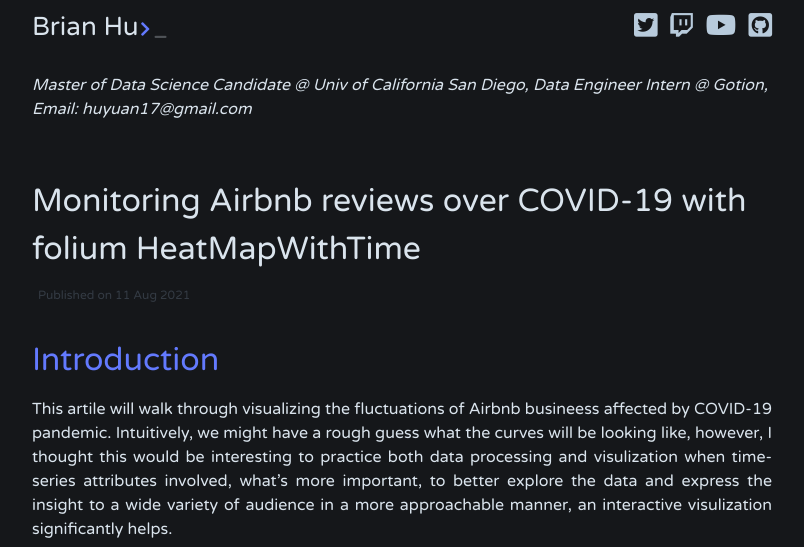
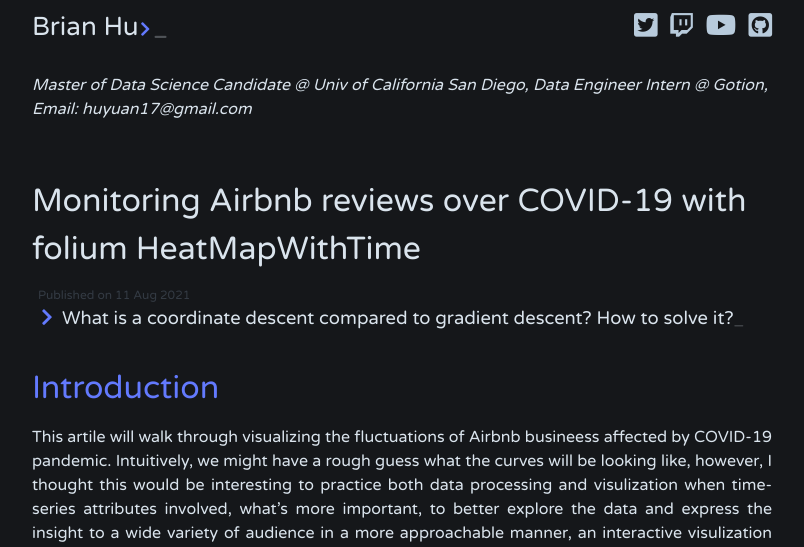
Before and after one commit to galaxie500/blog, a Jekyll site: the page built from _posts/2021-08-11-airbnb-timeserie-eda.md, in a window 1280 px wide, cut to the strip 0-547 px from the top of the page. Shown: the whole strip, without its empty margins (238-1042 px from the left). Built offline with Jekyll 4.4.1, drawn with Linux system fonts in a browser that asks for light colours; nearby versions of some CDN libraries; comment, search, counter and statistics services are not loaded.

```diff
--- a/_config.yml
+++ b/_config.yml
@@ -5,7 +5,7 @@ baseurl: ""
 url: "https://galaxie500.github.io"
 description: > # this means to ignore newlines until "show_exerpts:"
   Master of Data Science Candidate @ Univ of California San Diego, Data Engineer Intern @ Gotion, Email: huyuan17@gmail.com
-show_excerpts: true # set to true to show excerpts on the homepage
+show_excerpts: false # set to true to show excerpts on the homepage
 
 paginate: 5
 paginate_path: "/blog/page:num/"
--- a/_posts/2021-08-11-airbnb-timeserie-eda.md
+++ b/_posts/2021-08-11-airbnb-timeserie-eda.md
@@ -1,7 +1,7 @@
 ---
 layout: post
 title:  "Monitoring Airbnb reviews over COVID-19 with folium HeatMapWithTime"
-description: Maybe you're already familar with a folium map, what about adding a timestamp to it?
+description: What is a coordinate descent compared to gradient descent? How to solve it?
 tags: EDA data-visulization tutorial time-series pandas folium plotly
 usemathjax: true
 ---
@@ -9,7 +9,7 @@ usemathjax: true
 
 This artile will walk through visualizing the fluctuations of Airbnb busineess affected by COVID-19 pandemic. Intuitively, we might have a rough guess what the curves will be looking like, however, I thought this would be interesting to practice both data processing and visulization when time-series attributes involved, what's more important, to better explore the data and express the insight to a wide variety of audience in a more approachable manner, an interactive visulization significantly helps.
 
-<iframe src="https://airbnb-map.netlify.app" width="800" height="475"></iframe>
+<iframe src="https://airbnb-map.netlify.app" width="740" height="475"></iframe>
 
 <br />
 
--- a/_sass/dash/_colors.scss
+++ b/_sass/dash/_colors.scss
@@ -8,7 +8,7 @@ $color-background-lighter: lighten($color-background-light, 7%);
 $color-foreground-dark: #1E2227;
 $color-foreground-darker: #15171A;
 
-$color-pink: #330033;
+$color-pink: #F24784;
 $color-red: #FC4957;
 $color-orange: #EA9D53;
 $color-yellow: #FCBC28;
```
